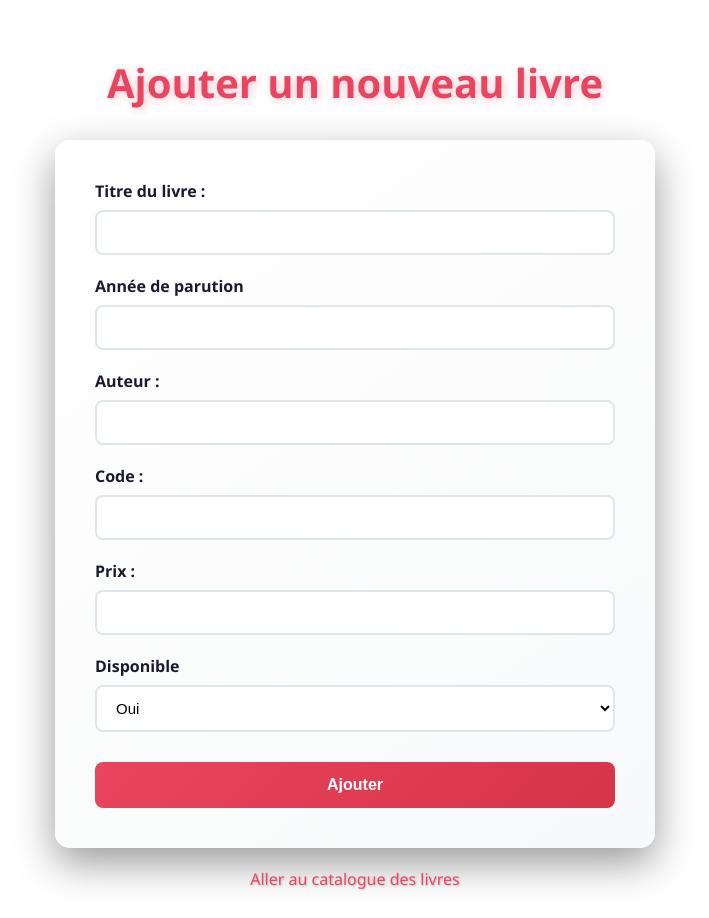
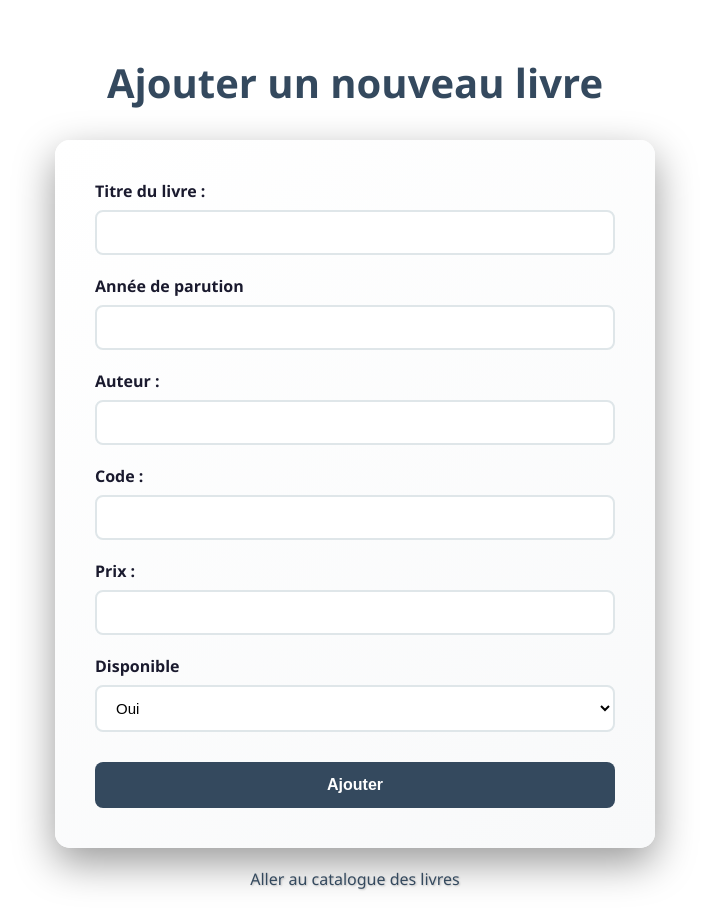
Before and after one commit to CodeShield1/Biblioth-que-en-ligne, a plain HTML site: page prototype/ajouter-livre.html in a window 1280 px wide. Shown: the whole page, without its empty margins (285-994 px from the left). Drawn offline with Linux system fonts and the light colour scheme.

Commit message:
je change le colors

```diff
--- a/prototype/ajouter-livre.css
+++ b/prototype/ajouter-livre.css
@@ -6,10 +6,9 @@ body {
 
 h1 {
     text-align: center;
-    color: #e94560;
+    color: #34495e;
     margin-bottom: 30px;
     font-size: 2.5em;
-    text-shadow: 2px 2px 8px rgba(233, 69, 96, 0.3);
 }
 
 form {
@@ -52,12 +51,11 @@ input, select {
 
 input:focus, select:focus {
     outline: none;
-    border-color: #e94560;
-    box-shadow: 0 0 0 3px rgba(233, 69, 96, 0.15);
+    border-color: #34495e;
 }
 
 button {
-    background: linear-gradient(135deg, #e94560 0%, #d63447 100%);
+    background: linear-gradient(135deg, #34495e 0%, #34495e 100%);
     color: white;
     border: none;
     border-radius: 8px;
@@ -71,7 +69,7 @@ button {
 
 button:hover {
     transform: translateY(-2px);
-    box-shadow: 0 8px 20px rgba(233, 69, 96, 0.5);
+    box-shadow: 0 8px 20px #34495e;
 }
 
 button:active {
@@ -81,7 +79,7 @@ button:active {
 a {
     display: block;
     text-align: center;
-    color: #e94560;
+    color: #34495e;
     text-decoration: none;
     margin-top: 20px;
     font-size: 16px;
@@ -91,5 +89,5 @@ a {
 
 a:hover {
     text-decoration: underline;
-    color: #ff6b81;
+    color: #34495e;
 }
```
